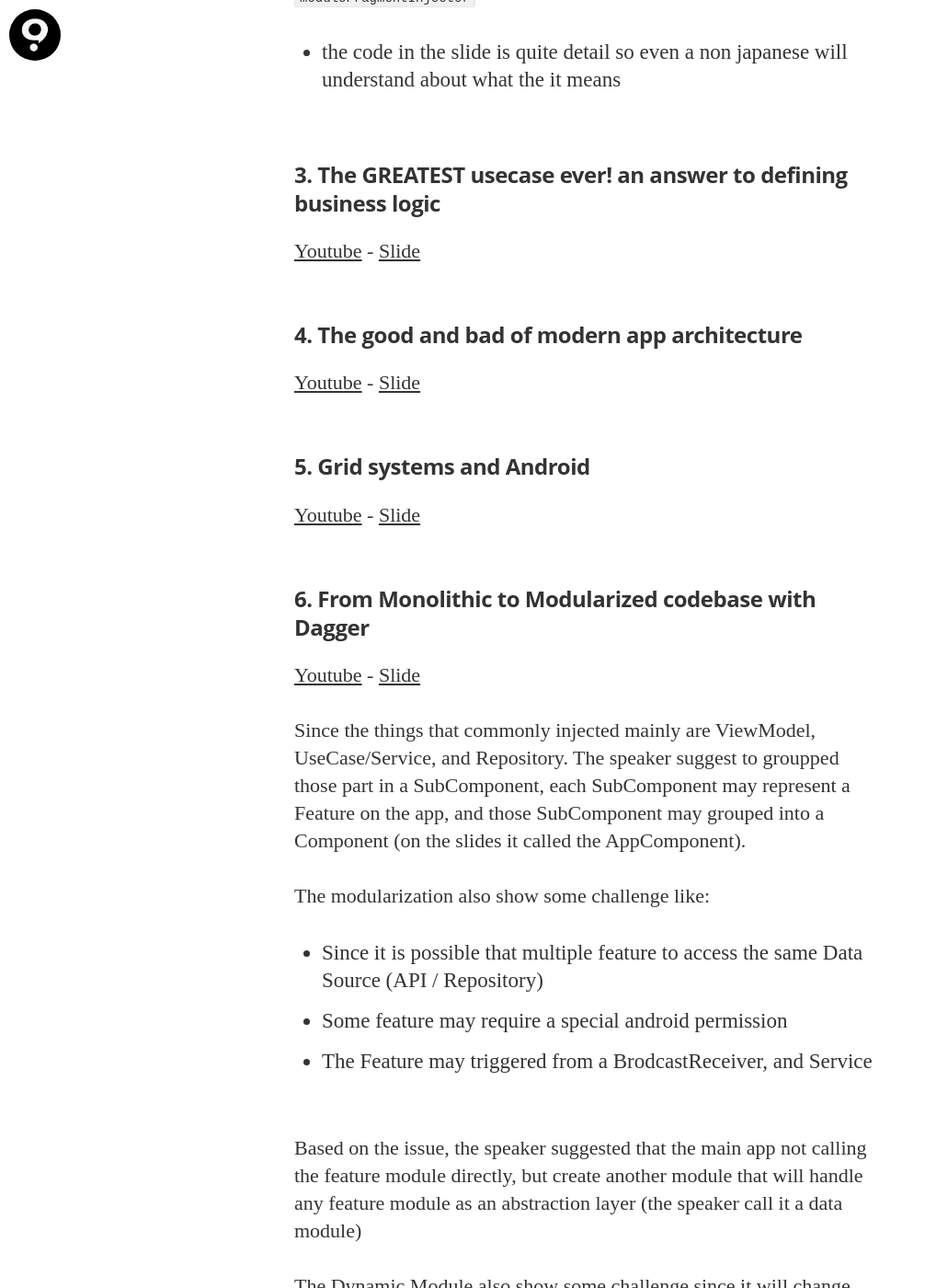
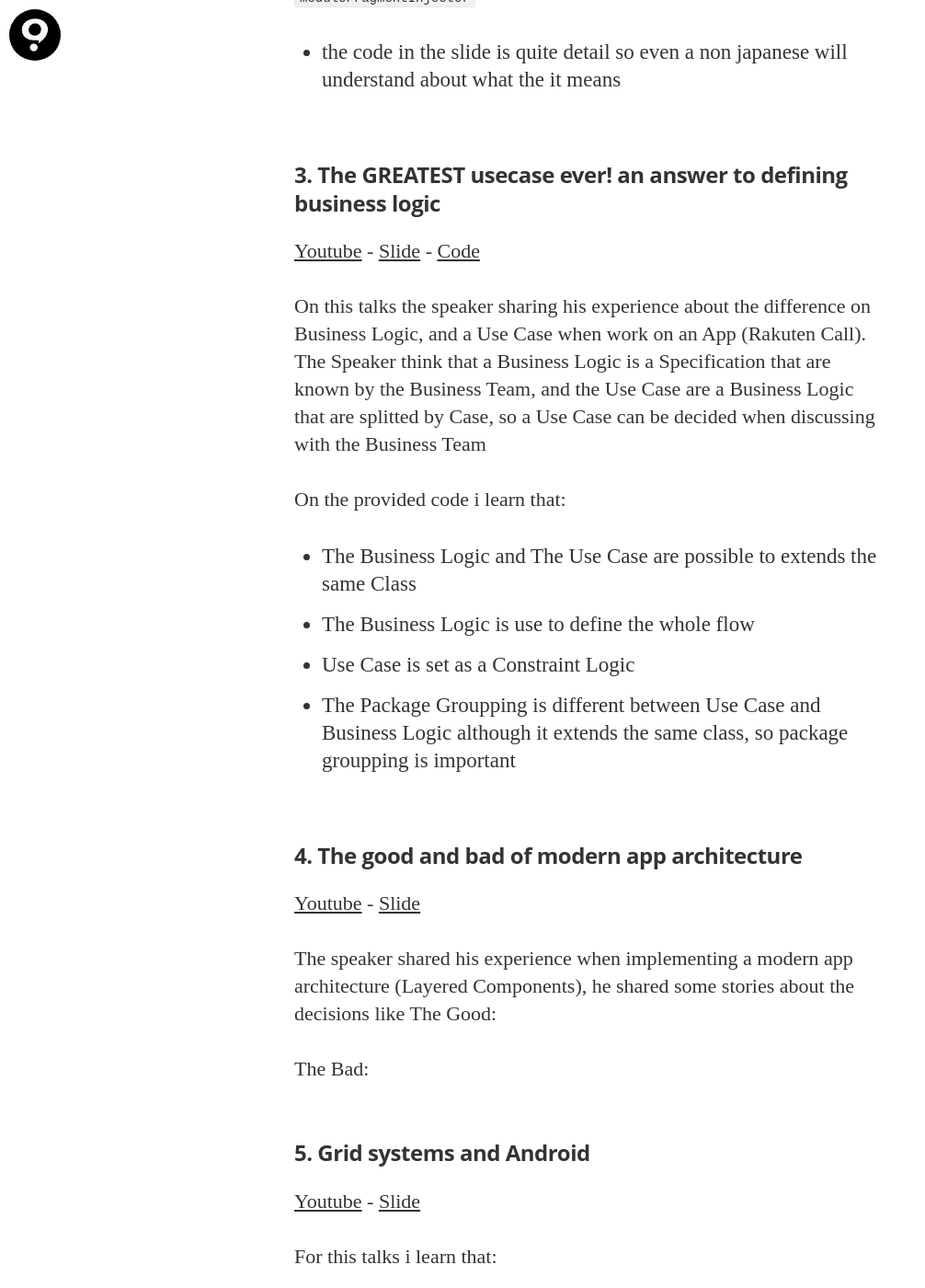
Before and after one commit to tamatamvan/quipper.github.io, a Jekyll site: the page built from _posts/2019-02-11-what-i-learn-from-droidkaigi-2019-day-1.markdown, in a window 1280 px wide and 1400 px high, scrolled down 3174 px. Shown: the whole window at 92% size, without its empty margins (0-1006 px from the left). Built offline with Jekyll 4.4.1, drawn with Linux system fonts in a browser that asks for light colours; nearby versions of some CDN libraries; some web fonts are replaced; comment, search, counter and statistics services are not loaded; some of the changed text lies outside the part shown.

Commit message:
add more content

```diff
--- a/_posts/2019-02-11-what-i-learn-from-droidkaigi-2019-day-1.markdown
+++ b/_posts/2019-02-11-what-i-learn-from-droidkaigi-2019-day-1.markdown
@@ -61,14 +61,33 @@ the speaker also shared a glimpse about how we can use the Dynamic Injection wit
 * the code in the slide is quite detail so even a non japanese will understand about what the it means
 
 ### 3. The GREATEST usecase ever! an answer to defining business logic
-[Youtube](https://youtu.be/bw8bckLSKiM) - [Slide](https://speakerdeck.com/kiuchikeisuke/bokufalsekangaetazui-qiang-falseusecasefalsezuo-rifang-aruihabizinesurozitukutohananikatoiu1tufalsehui-da)
+[Youtube](https://youtu.be/bw8bckLSKiM) - [Slide](https://speakerdeck.com/kiuchikeisuke/bokufalsekangaetazui-qiang-falseusecasefalsezuo-rifang-aruihabizinesurozitukutohananikatoiu1tufalsehui-da) - [Code](https://github.com/kiuchikeisuke/RakutenCall)
 
+On this talks the speaker sharing his experience about the difference on Business Logic, and a Use Case when work on an App (Rakuten Call).
+The Speaker think that a Business Logic is a Specification that are known by the Business Team, and the Use Case are a Business Logic that are splitted by Case, so a Use Case can be decided when discussing with the Business Team
+
+On the provided code i learn that:
+- The Business Logic and The Use Case are possible to extends the same Class
+- The Business Logic is use to define the whole flow
+- Use Case is set as a Constraint Logic
+- The Package Groupping is different between Use Case and Business Logic although it extends the same class, so package groupping is important
 
 ### 4. The good and bad of modern app architecture
 [Youtube](https://youtu.be/0gEwwXSmbww) - [Slide](https://www.slideshare.net/fast-retailing/the-good-and-bad-of-modern-app-architecture)
 
+The speaker shared his experience when implementing a modern app architecture (Layered Components), he shared some stories about the decisions like
+The Good:
+
+The Bad:
+
 ### 5. Grid systems and Android
 [Youtube](https://youtu.be/wt0_AWInokY) - [Slide](https://speakerdeck.com/soham/grid-systems-and-android-droidkaigi-2019)
+
+For this talks i learn that:
+- 4dp Grid is used for icon and typography, and the rest should use 8dp Grid
+- Keyline is very important, it helped a lot as a reference Guide to speed up the development process
+- Implement a Responsive design, by using the number of column and combine it with the breakpoint rule
+- Tools to display Grid on the Android, so it can help to provide feedback for the Grid Implementation, like the Keyline Pusing, Material Cue, etc.
 
 ### 6. From Monolithic to Modularized codebase with Dagger
 [Youtube](https://youtu.be/31d1HIw64RI) - [Slide](https://drive.google.com/open?id=1rICcpOK-5ly61KLqkyTlhgvAPKL18OPs)
```
Also changed, not shown: other parts of _posts/2019-02-11-what-i-learn-from-droidkaigi-2019-day-1.markdown (+2 -2 lines).
